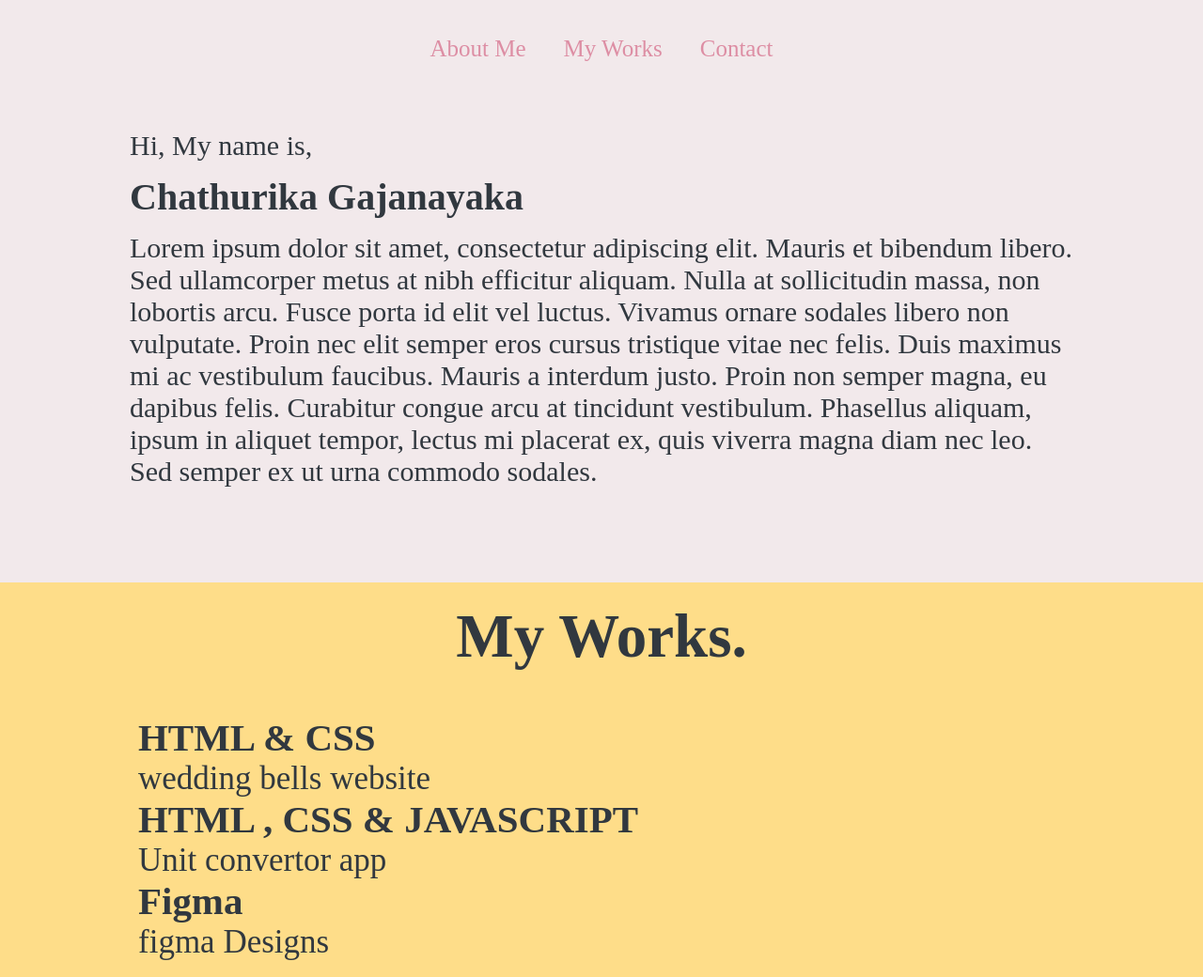
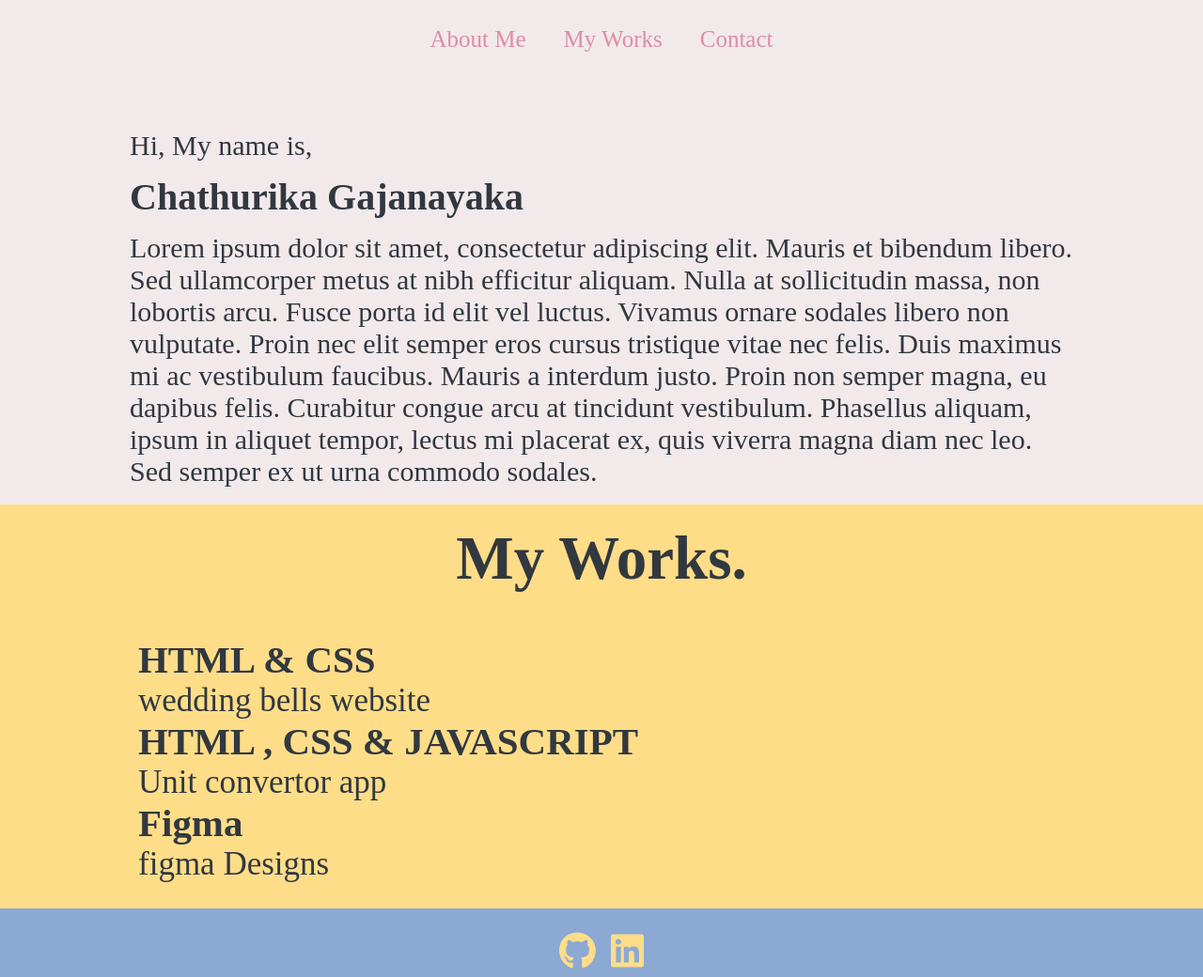
Before and after one commit to chathugaj/portfolio-, a plain HTML site: page index.html in a window 1280 px wide. Shown: the top 1040 px of the page at 94% size. Drawn offline with Linux system fonts and the light colour scheme; a web font is replaced by a local one.

Commit message:
Add changes of media queries to min-width 900px and 1200px

```diff
--- a/assets/css/style.css
+++ b/assets/css/style.css
@@ -14,6 +14,10 @@ body {
   max-width: 2000px;
   margin: auto;
   font-size: 100%;
+}
+
+body > section {
+  height: auto;
 }
 
 hr {
@@ -44,6 +48,7 @@ a {
 h1 {
   font-family: "chango";
 }
+
 h1 {
   padding-left: 20px;
 }
@@ -65,8 +70,9 @@ h2 {
 }
 
 section > div {
-  margin: 0px 120px 0px;
+  margin: 0px 120px;
 }
+
 div > p {
   padding: 20px;
 }
@@ -89,6 +95,7 @@ footer {
   font-size: 160%;
   padding: 5px;
 }
+
 /*media quries*/
 @media only screen and (max-width: 393px) {
   .topnav-menu {
@@ -97,7 +104,7 @@ footer {
   }
 
   section > div {
-    margin: 0px 14px 0px;
+    margin: 0px 30px;
   }
 
   #menu > li {
@@ -129,11 +136,13 @@ footer {
   .topnav-menu {
     background-color: #f2e9eb;
     height: 210px;
-    padding: 38px;
+    padding: 28px;
+    text-align: center;
   }
   section > div {
-    margin: 0px 6px 0px;
+    margin: 0px 30px;
   }
+
   div > p {
     padding: 14px;
   }
@@ -141,15 +150,10 @@ footer {
     padding-left: 14px;
   }
 
-  #about-sec {
-    height: 280px;
-  }
   .about-container {
     padding: 4px;
   }
-  .about-work {
-    height: 330px;
-  }
+
   #work-topic {
     text-align: center;
     padding: 20px;
@@ -163,6 +167,13 @@ footer {
 @media only screen and (min-width: 600px) {
   nav {
     text-align: center;
+  }
+
+  section > div {
+    margin: 0px 60px;
+  }
+  p {
+    font-size: 22px;
   }
 }
 
@@ -180,28 +191,15 @@ footer {
     font-size: 65px;
   }
   section > div {
-    margin: 0px 120px 0px;
+    margin: 0px 120px;
   }
 
   .about-container {
     margin: 0px 120px 0px;
   }
-  .about-work {
-    height: 410px;
-  }
-
-  #about-sec {
-    height: 478px;
-  }
 }
 
 @media only screen and (min-width: 1200px) {
-  #about-sec {
-    height: 500px;
-  }
-  .about-work {
-    height: 460px;
-  }
   .work-container {
     font-size: 35px;
   }
--- a/index.html
+++ b/index.html
@@ -82,7 +82,7 @@
       </div>
     </section>
 
-    <section>
+    <section id="footer-sec">
       <footer>
         <ul class="social-networks">
           <li>
```
